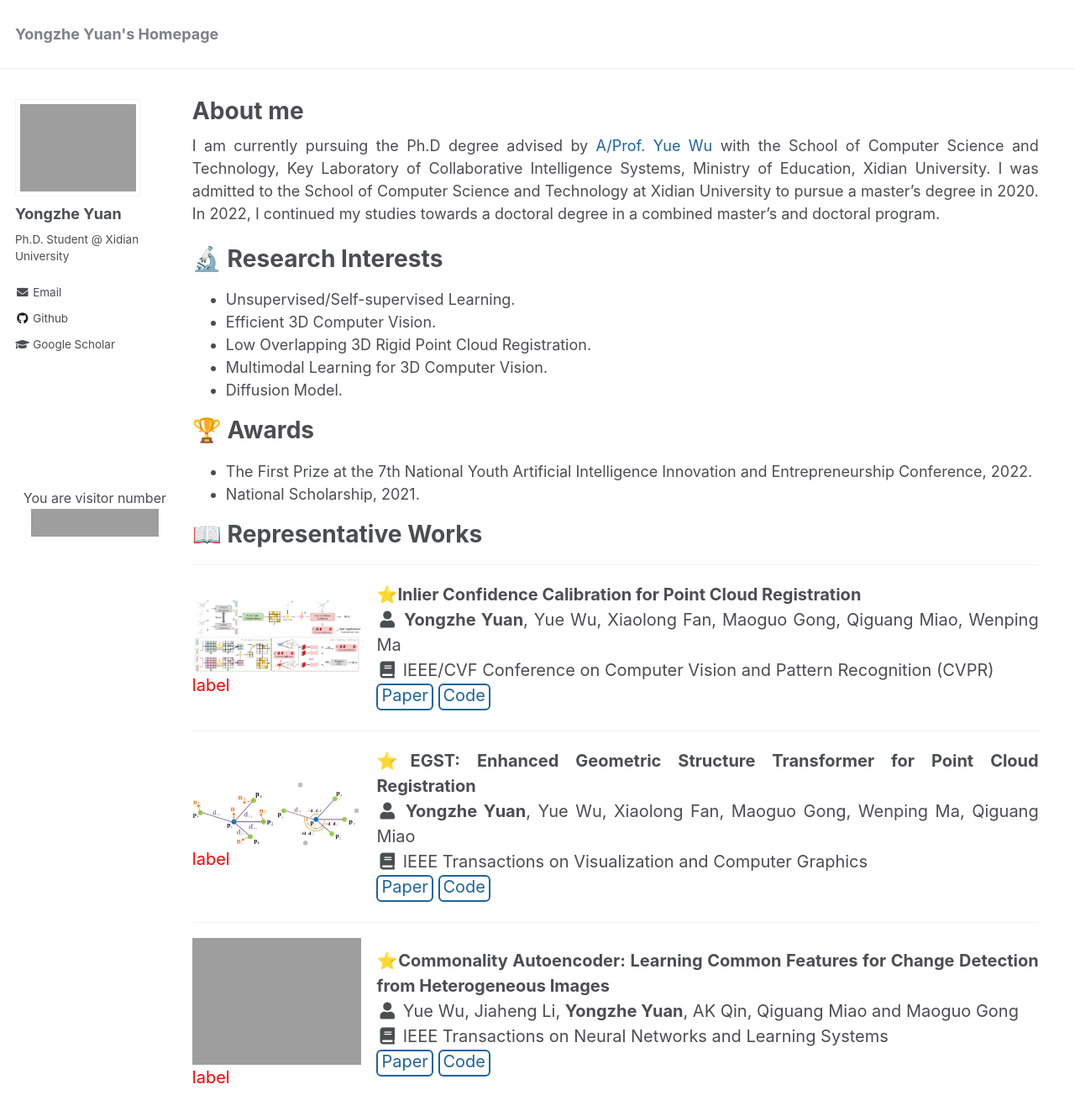
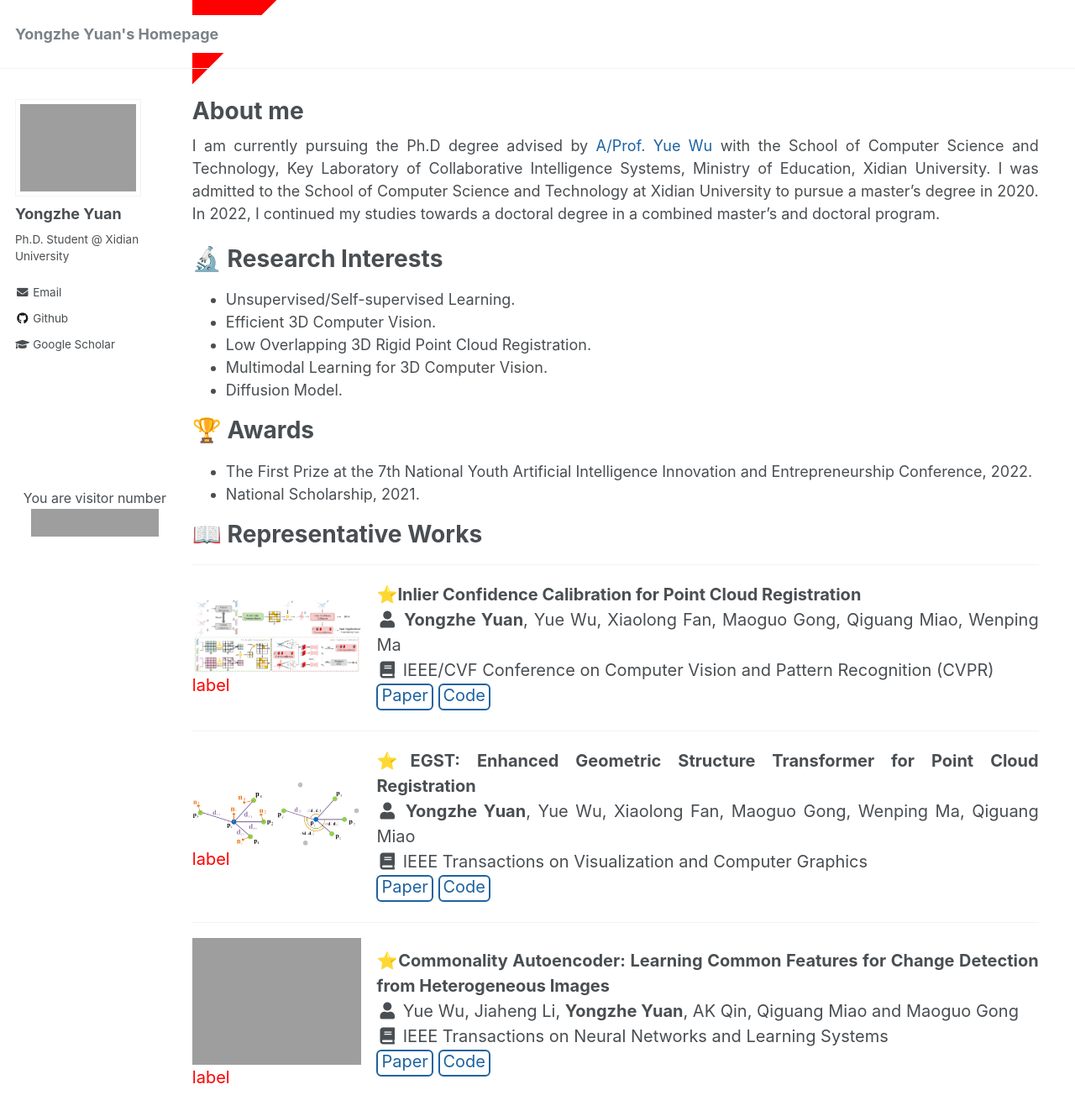
Before and after one commit to YYZMARS/YYZMARS.github.io, a Jekyll site: the page built from _pages/home.md, in a window 1280 px wide and 1400 px high. Shown: the top 1329 px of the window at 84% size. Built offline with Jekyll 4.4.1, drawn with Linux system fonts in a browser that asks for light colours; a script that is not in the unit is left out; grey boxes are pictures that could not be loaded.

Commit message:
Update publications.css

```diff
--- a/assets/css/publications.css
+++ b/assets/css/publications.css
@@ -10,6 +10,24 @@
     width: 80%;
     position: relative;
 }
+
+.archive__item-entry .label{
+    display: inline-block;
+    transform: rotate(-45deg);
+    padding: 20px;
+    color: #fff;
+}
+
+.triangle-topleft{
+    width: 0;
+    height: 0;
+    border-top: 100px solid red;
+    border-right: 100px solid transparent;
+    position: absolute;
+    top: 0;
+    z-index: -1;
+}
+
 .list__item:after {
   content: "";
   display: table;
```
